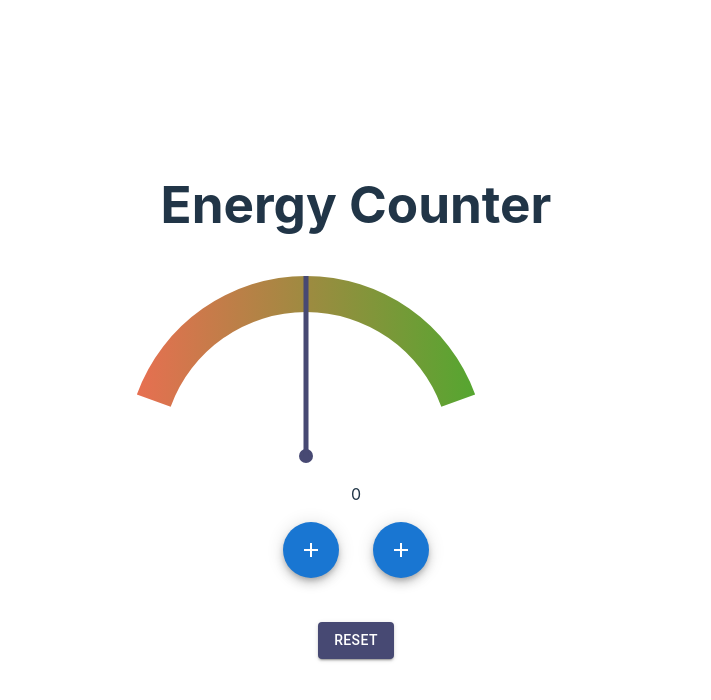
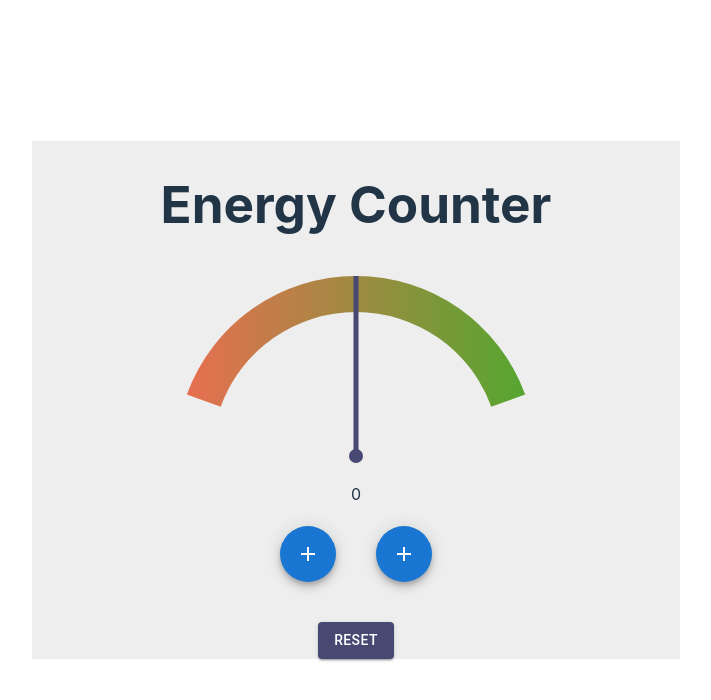
Before and after one commit to tomgame984/The-Neurons, a React (Vite) app in the folder Frontend/: page /Dashboard in a window 1280 px wide. Shown: the top 700 px of the page, without its empty margins (284-995 px from the left). Built offline with nearby package versions, Linux system fonts and the light colour scheme.

Commit message:
Buttons placed in the right position

```diff
--- a/Frontend/src/components/Buttons.jsx
+++ b/Frontend/src/components/Buttons.jsx
@@ -2,20 +2,20 @@ import React, { useState } from "react";
 import Fab from "@mui/material/Fab";
 import AddIcon from "@mui/icons-material/Add";
 import HorizontalRoleIcon from "@mui/icons-material/HorizontalRule";
-import SpeedDial from '@mui/material/SpeedDial';
-import SpeedDialIcon from '@mui/material/SpeedDialIcon';
-import SpeedDialAction from '@mui/material/SpeedDialAction';
-import FileCopyIcon from '@mui/icons-material/FileCopyOutlined';
-import SaveIcon from '@mui/icons-material/Save';
-import PrintIcon from '@mui/icons-material/Print';
-import ShareIcon from '@mui/icons-material/Share';
-import Box from '@mui/material/Box';
+import SpeedDial from "@mui/material/SpeedDial";
+import SpeedDialIcon from "@mui/material/SpeedDialIcon";
+import SpeedDialAction from "@mui/material/SpeedDialAction";
+import FileCopyIcon from "@mui/icons-material/FileCopyOutlined";
+import SaveIcon from "@mui/icons-material/Save";
+import PrintIcon from "@mui/icons-material/Print";
+import ShareIcon from "@mui/icons-material/Share";
+import Box from "@mui/material/Box";
 
 const actions = [
-    { icon: <FileCopyIcon />, name: 'Copy' },
-    { icon: <SaveIcon />, name: 'Save' },
-    { icon: <PrintIcon />, name: 'Print' },
-    { icon: <ShareIcon />, name: 'Share' },
+  { icon: <FileCopyIcon />, name: "Copy" },
+  { icon: <SaveIcon />, name: "Save" },
+  { icon: <PrintIcon />, name: "Print" },
+  { icon: <ShareIcon />, name: "Share" },
 ];
 
 const Buttons = (props) => {
@@ -30,12 +30,12 @@ const Buttons = (props) => {
       props.setCount(props.count - 1);
     }
   };
+
   return (
-    <div role="power-buttons">
-      <Box sx={{height:"100px", width:"600px", flexGrow:1}}>
+    <Box sx={{ height: 100, transform: "translateZ(0px)", flexGrow: 1 }}>
       <SpeedDial
         ariaLabel="SpeedDial basic example"
-          sx={{ Color: "#55a630", display: "inline-block", marginRight:"-150px"}}
+        sx={{ position: "absolute", bottom: 40, right: 320 }}
         icon={<SpeedDialIcon />}
         direction="left"
       >
@@ -49,7 +49,7 @@ const Buttons = (props) => {
       </SpeedDial>
       <SpeedDial
         ariaLabel="SpeedDial basic example"
-          sx={{ Color: "#55a630", display: "inline-block"}}
+        sx={{ position: "absolute", bottom: 40, left: 320 }}
         icon={<SpeedDialIcon />}
         direction="right"
       >
@@ -62,7 +62,6 @@ const Buttons = (props) => {
         ))}
       </SpeedDial>
     </Box>
-    </div>
   );
 };
 export default Buttons;
--- a/Frontend/src/components/Gauge.jsx
+++ b/Frontend/src/components/Gauge.jsx
@@ -36,7 +36,7 @@ function Gauge(props) {
       <GaugeContainer
         valueMin={-10}
         valueMax={10}
-        width={500}
+        width={600}
         height={200}
         startAngle={-70}
         endAngle={70}
--- a/Frontend/src/pages/Dashboard.jsx
+++ b/Frontend/src/pages/Dashboard.jsx
@@ -3,15 +3,16 @@ import Gauge from "../components/Gauge"; // Add missing import statement for Gag
 import Buttons from "../components/Buttons";
 import ResetButton from "../components/ResetButton";
 import { Container } from "@mui/material";
+import { green } from "@mui/material/colors";
 
 export const Dashboard = () => {
   const [count, setCount] = useState(0);
 
 return (
-    <Container sx={{justifyContent:"center"}}>
+    <Container sx={{display: "flex", justifyContent: "center", alignItems: "center", backgroundColor:"#eee"}}>
         <div>
-        <h1>Energy Counter</h1>
-        <Gauge setCount={setCount} count={count} />
+            <h1 style={{textAlign:"center"}}>Energy Counter</h1>
+            <Gauge setCount={setCount} count={count}/>
             <Buttons/>
             <ResetButton setCount={setCount} />
         </div>
```
Lines whose indentation alone changed are shown as unchanged.
